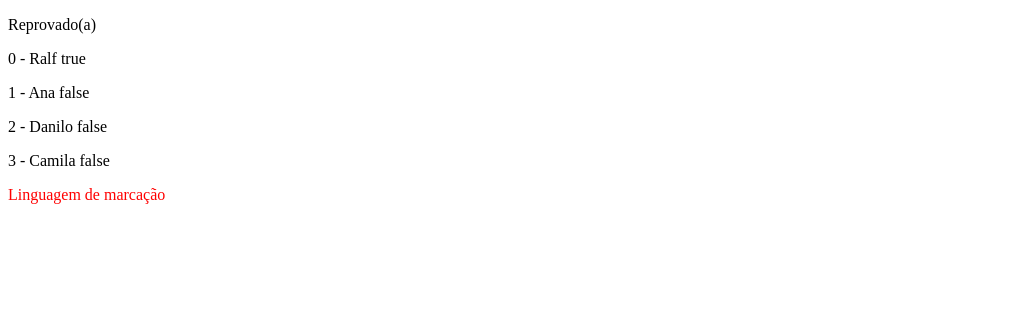
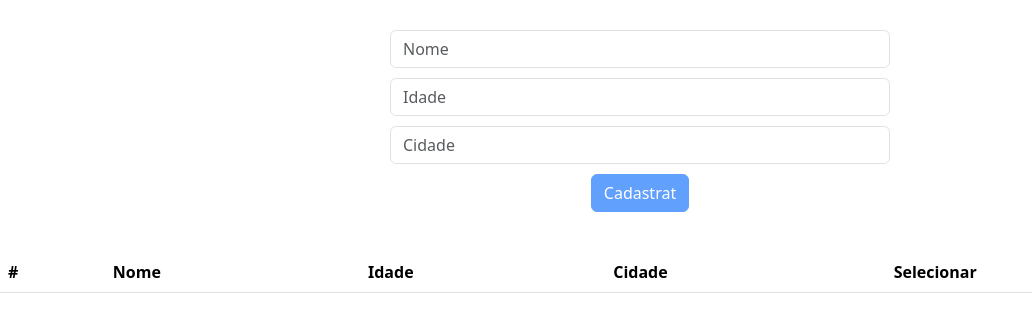
Before and after one commit to BrVecchi/angular-youtube, an Angular app: page / in a window 1280 px wide. Shown: the top 332 px of the page, without its empty margins (0-1032 px from the left). Built offline with nearby package versions, Linux system fonts and the light colour scheme.

Commit message:
starting final project

```diff
--- a/angular.json
+++ b/angular.json
@@ -16,18 +16,14 @@
             "outputPath": "dist/angular-base",
             "index": "src/index.html",
             "browser": "src/main.ts",
-            "polyfills": [
-              "zone.js"
-            ],
+            "polyfills": ["zone.js"],
             "tsConfig": "tsconfig.app.json",
-            "assets": [
-              "src/favicon.ico",
-              "src/assets"
-            ],
+            "assets": ["src/favicon.ico", "src/assets"],
             "styles": [
+              "node_modules/bootstrap/dist/css/bootstrap.min.css",
               "src/styles.css"
             ],
-            "scripts": []
+            "scripts": ["node_modules/bootstrap/dist/js/bootstrap.min.js"]
           },
           "configurations": {
             "production": {
@@ -74,18 +70,10 @@
         "test": {
           "builder": "@angular-devkit/build-angular:karma",
           "options": {
-            "polyfills": [
-              "zone.js",
-              "zone.js/testing"
-            ],
+            "polyfills": ["zone.js", "zone.js/testing"],
             "tsConfig": "tsconfig.spec.json",
-            "assets": [
-              "src/favicon.ico",
-              "src/assets"
-            ],
-            "styles": [
-              "src/styles.css"
-            ],
+            "assets": ["src/favicon.ico", "src/assets"],
+            "styles": ["src/styles.css"],
             "scripts": []
           }
         }
--- a/package.json
+++ b/package.json
@@ -18,6 +18,7 @@
     "@angular/platform-browser": "^17.3.0",
     "@angular/platform-browser-dynamic": "^17.3.0",
     "@angular/router": "^17.3.0",
+    "bootstrap": "^5.3.3",
     "rxjs": "~7.8.0",
     "tslib": "^2.3.0",
     "zone.js": "~0.14.3"
--- a/src/app/app.component.html
+++ b/src/app/app.component.html
@@ -1 +1 @@
-<app-component08></app-component08>
+<app-component11></app-component11>
--- a/src/app/app.component.ts
+++ b/src/app/app.component.ts
@@ -9,6 +9,7 @@ import { Component05Component } from './component05/component05.component';
 import { Component06Component } from './component06/component06.component';
 import { Component07Component } from './component07/component07.component';
 import { Component08Component } from './component08/component08.component';
+import { Component11Component } from './component11/component11.component';
 
 @Component({
   selector: 'app-root',
@@ -25,6 +26,7 @@ import { Component08Component } from './component08/component08.component';
     Component06Component,
     Component07Component,
     Component08Component,
+    Component11Component,
   ],
 })
 export class AppComponent {
--- a/src/app/component08/component08.component.html
+++ b/src/app/component08/component08.component.html
@@ -28,3 +28,27 @@
 <p>Linguagem não encontrada</p>
 }
 }
+
+<!-- Button trigger modal -->
+<button type="button" class="btn btn-primary" data-bs-toggle="modal" data-bs-target="#exampleModal">
+  Launch demo modal
+</button>
+
+<!-- Modal -->
+<div class="modal fade" id="exampleModal" tabindex="-1" aria-labelledby="exampleModalLabel" aria-hidden="true">
+  <div class="modal-dialog">
+    <div class="modal-content">
+      <div class="modal-header">
+        <h1 class="modal-title fs-5" id="exampleModalLabel">Modal title</h1>
+        <button type="button" class="btn-close" data-bs-dismiss="modal" aria-label="Close"></button>
+      </div>
+      <div class="modal-body">
+        ...
+      </div>
+      <div class="modal-footer">
+        <button type="button" class="btn btn-secondary" data-bs-dismiss="modal">Close</button>
+        <button type="button" class="btn btn-primary">Save changes</button>
+      </div>
+    </div>
+  </div>
+</div>
--- /dev/null
+++ b/src/app/component11/component11.component.css
@@ -0,0 +1,14 @@
+form{
+  width: 500px;
+  margin: 30px auto;
+  text-align: center;
+}
+
+input{
+  margin-bottom: 10px;
+}
+
+input[type="button"]{
+  margin-left: 5px;
+  margin-right: 5px;
+}
--- /dev/null
+++ b/src/app/component11/component11.component.html
@@ -0,0 +1,102 @@
+<!-- <p>{{form.value.name}}</p>
+<p>{{form.value.age}}</p>
+<p>{{form.value.city}}</p> -->
+
+<form [formGroup]="form">
+
+  <!-- NOME -->
+  @if (form.get('name').hasError('required') && form.get('name').touched) {
+  <p class="alert alert-warning">O campo nome é obrigatório.</p>
+  }
+  @if (form.get('name').hasError('minlength') && form.get('name').touched) {
+  <p class="alert alert-warning">O campo nome precisa conter ao menos 3 caracteres.</p>
+  }
+  <input type="text" formControlName="name" placeholder="Nome" class="form-control">
+
+  <!-- IDADE -->
+  @if (form.get('age').hasError('required') && form.get('age').touched) {
+  <p class="alert alert-warning">O campo idade é obrigatório.</p>
+  }
+  @if (form.get('age').hasError('min') && form.get('age').touched) {
+  <p class="alert alert-warning">O campo idade não aceita números inferiores a 0</p>
+  }
+  @if (form.get('age').hasError('max') && form.get('age').touched) {
+  <p class="alert alert-warning">O campo idade não aceita números superiores a 120</p>
+  }
+  <input type="number" formControlName="age" placeholder="Idade" class="form-control">
+
+  <!-- CIDADE -->
+  @if (form.get('city').hasError('required') && form.get('city').touched) {
+  <p class="alert alert-warning">O campo cidade é obrigatório.</p>
+  }
+  @if (form.get('city').hasError('minlength') && form.get('city').touched) {
+  <p class="alert alert-warning">O campo cidade precisa conter ao menos 3 caracteres.</p>
+  }
+  <input type="text" formControlName="city" placeholder="Cidade" class="form-control">
+
+  @if (btnRegister) {
+  <input type="button" value="Cadastrat" class="btn btn-primary" [disabled]="
+    form.get('name').hasError('required')
+    ||
+    form.get('name').hasError('minlength')
+    ||
+    form.get('age').hasError('required')
+    ||
+    form.get('age').hasError('min')
+    ||
+    form.get('age').hasError('max')
+    ||
+    form.get('city').hasError('required')
+    ||
+    form.get('city').hasError('minlength')
+  ">
+  }@else {
+
+  <input type="button" value="Cadastrat" (click)="register()" class="btn btn-primary" [disabled]="
+      form.get('name').hasError('required')
+      ||
+      form.get('name').hasError('minlength')
+      ||
+      form.get('age').hasError('required')
+      ||
+      form.get('age').hasError('min')
+      ||
+      form.get('age').hasError('max')
+      ||
+      form.get('city').hasError('required')
+      ||
+      form.get('city').hasError('minlength')
+    ">
+  <input type="button" value="Alterar" class="btn btn-primary" [disabled]="
+      form.get('name').hasError('required')
+      ||
+      form.get('name').hasError('minlength')
+      ||
+      form.get('age').hasError('required')
+      ||
+      form.get('age').hasError('min')
+      ||
+      form.get('age').hasError('max')
+      ||
+      form.get('city').hasError('required')
+      ||
+      form.get('city').hasError('minlength')
+    ">
+  <input type="button" value="Remover" class="btn btn-primary">
+  <input type="button" value="Cancelar" class="btn btn-primary">
+  }
+</form>
+
+<table class="table">
+  <thead>
+    <tr>
+      <th>#</th>
+      <th>Nome</th>
+      <th>Idade</th>
+      <th>Cidade</th>
+      <th>Selecionar</th>
+    </tr>
+  </thead>
+
+  <tbody></tbody>
+</table>
--- /dev/null
+++ b/src/app/component11/component11.component.ts
@@ -0,0 +1,43 @@
+import { Component } from '@angular/core';
+import { FormControl, FormGroup, ReactiveFormsModule, Validators } from '@angular/forms';
+
+import { Person } from '../../model/Person';
+
+@Component({
+  selector: 'app-component11',
+  standalone: true,
+  imports: [ReactiveFormsModule],
+  templateUrl: './component11.component.html',
+  styleUrl: './component11.component.css',
+})
+export class Component11Component {
+  //Objeto de formulário
+
+  form = new FormGroup({
+    name: new FormControl('', [Validators.required, Validators.minLength(3)]),
+    age: new FormControl(null, [
+      Validators.required,
+      Validators.min(0),
+      Validators.max(120),
+    ]),
+    city: new FormControl('', [Validators.required, Validators.minLength(3)]),
+  });
+
+  // Visibilidade dos botões
+  btnRegister: boolean = true;
+
+  // Vetor
+  vector: Person[] = [];
+
+  // Função de cadastro
+  register() {
+    // Cadastro no vetor
+    this.vector.push(this.form.value as Person);
+
+    // Limpeza dos inputs
+    this.form.reset();
+
+    // Visualização via console
+    // console.table(this.vector);
+  }
+}
--- /dev/null
+++ b/src/model/Person.ts
@@ -0,0 +1,5 @@
+export class Person {
+  name: string;
+  age: number;
+  city: string;
+}
--- a/tsconfig.json
+++ b/tsconfig.json
@@ -2,6 +2,7 @@
 {
   "compileOnSave": false,
   "compilerOptions": {
+    "strictNullChecks": false,
     "outDir": "./dist/out-tsc",
     "strict": true,
     "noImplicitOverride": true,
```
Also changed, not shown: 2 other files (tests, documents, lock files or other folders).
